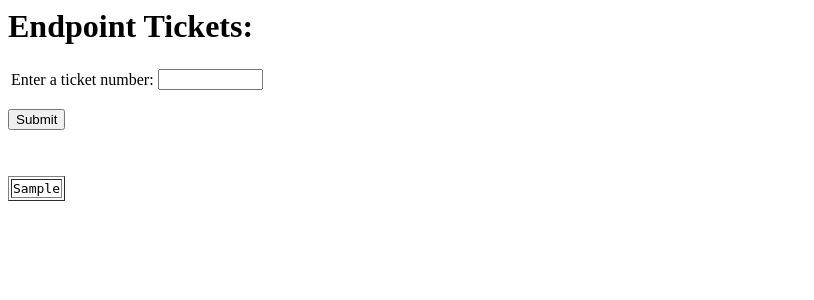
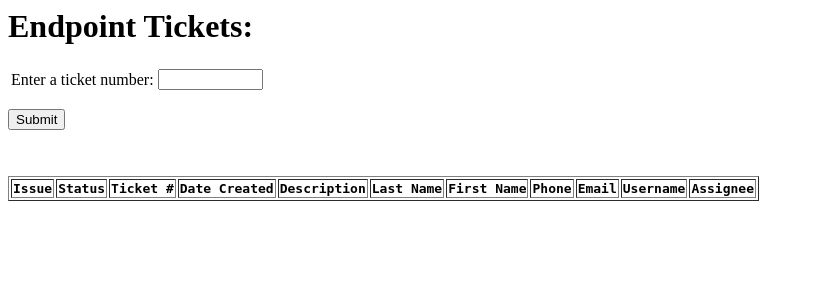
Before and after one commit to SoftwareAdelphi/FinalProject, a PHP site: page /EndpointQueue.php in a window 1280 px wide. Shown: the top 300 px of the page, without its empty margins (0-814 px from the left). Run offline with PHP 8.4, Linux system fonts and the light colour scheme; tables that the repository leaves empty or names only in its code hold one stand-in row (values such as "Sample post"); lists and menus that the app fills with data are empty.

Commit message:
Update EndpointQueue.php

```diff
--- a/EndpointQueue.php
+++ b/EndpointQueue.php
@@ -16,36 +16,29 @@
 </form>
 
 <?php
-
 //open connection
         $host = "localhost";
         $user = "proggadeb";
         $pw = "";
         $database = "proggadeb";
-
         $dbh = new mysqli($host, $user, $pw, $database);
         if ($dbh->connect_errno) {
                 echo "Connect failed: ". $dbh->connect_error;
                 exit();
 	}
-
-
 //store value
 $i=1;
 echo "<PRE>";
 if (array_key_exists("number", $_REQUEST)) {
 	//begin parameterized query ? is placeholder
-	$st = $dbh->prepare("SELECT * FROM Tckets WHERE number =?");
-
+	$st = $dbh->prepare("SELECT * FROM Tickets WHERE number =?");
 	//map each ? to a variable
 //	$st->bindParam(1, $_REQUEST['number']);
-
 //        $number = $_REQUEST['number'];
 } else {
 	$st = $dbh->prepare("SELECT * FROM Tickets");
 //        $number = '';
 }
-
 //execute query
 //$res = $st->execute();
 print "<pre>
@@ -54,19 +47,18 @@ print "<pre>
 
 
 <?php
-
-$sql = "SELECT * FROM `Tickets`;";
+$sql = "SELECT * FROM `Tickets` WHERE assignee = 'Endpoint';";
         $result = $dbh->query($sql);
         if(!$result){
 //                echo "Bummer! " . $dbh->error;
         }
         else{
 //                echo "<br>The result has " . $result->num_rows. " rows.";
-
         //two methods
         $table = $result->fetch_all();
         //var_dump($table);
 echo "<table border = '1'>";
+echo "<tr><th>Issue</th><th>Status</th><th>Ticket #</th><th>Date Created</th><th>Description</th><th>Last Name</th><th>First Name</th><th>Phone</th><th>Email</th><th>Username</th><th>Assignee</th></tr>";
         foreach($table as $row){
                 echo "<tr>";
                 foreach($row as $value){
```
